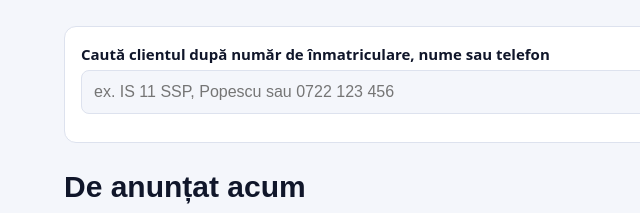
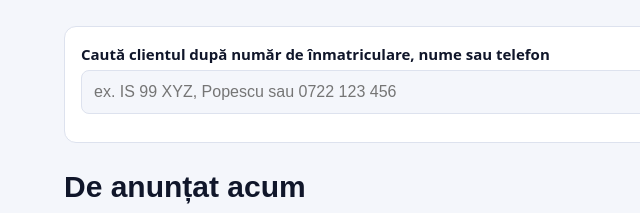
Before and after one commit to bircaoctavian28/SMS-ITP-IPHONE, a plain HTML site: page index.html in a window 1280 px wide. Shown: the part 346-559 px from the top of the page, 0-640 px from the left. Drawn offline with Linux system fonts and the light colour scheme.

Commit message:
Add files via upload

```diff
--- a/index.html
+++ b/index.html
@@ -104,7 +104,7 @@ pre,.scroll{overflow-x:auto}
 <section class="band"><div class="wrap">
   <div class="find">
     <label for="pq" style="margin-top:0">Caută clientul după număr de înmatriculare, nume sau telefon</label>
-    <input id="pq" type="search" autocomplete="off" placeholder="ex. IS 11 SSP, Popescu sau 0722 123 456">
+    <input id="pq" type="search" autocomplete="off" placeholder="ex. IS 99 XYZ, Popescu sau 0722 123 456">
     <div id="pres" class="due" style="margin-top:12px"></div>
   </div>
   <div class="row2"><h2 style="margin:0">De anunțat acum</h2><button class="btn pri" id="next" type="button" hidden>Trimite următorul pe WhatsApp</button></div>
```
